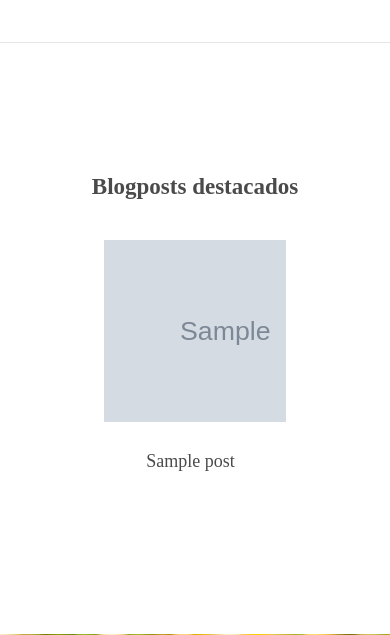
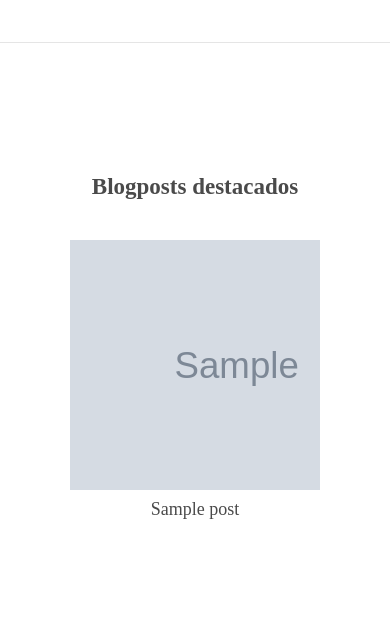
Before and after one commit to BlickLabs/alegpaez, a Django app: template nutriologa/templates/index.html in a window 390 px wide. Shown: the part 2676-3311 px from the top of the page. Run offline with Django 3.2, Linux system fonts and the light colour scheme; the template is opened without the code that fills it: most values are stand-ins (such as "Sample title", 1, 10 or a date in 2020); grey boxes marked "Sample" are stand-in pictures; some libraries are stand-ins or nearby versions; some web fonts are replaced.

Commit message:
#47 now in post section big images

```diff
--- a/nutriologa/static/css/main.css
+++ b/nutriologa/static/css/main.css
@@ -1236,6 +1236,16 @@ input.form-control1:focus {
     .navbar .navbar-nav li a {
         padding: 5px!important;
     }
+    .blog_img, .blog-img {
+      width: 250px !important;
+      height: 250px !important;
+    }
+    .blog_img > h4{
+      width: auto !important;
+    }
+    .blog_caption {
+      margin-top:10px !important;
+    }
     .button {
       margin-top: 10px !important;
     }
```
